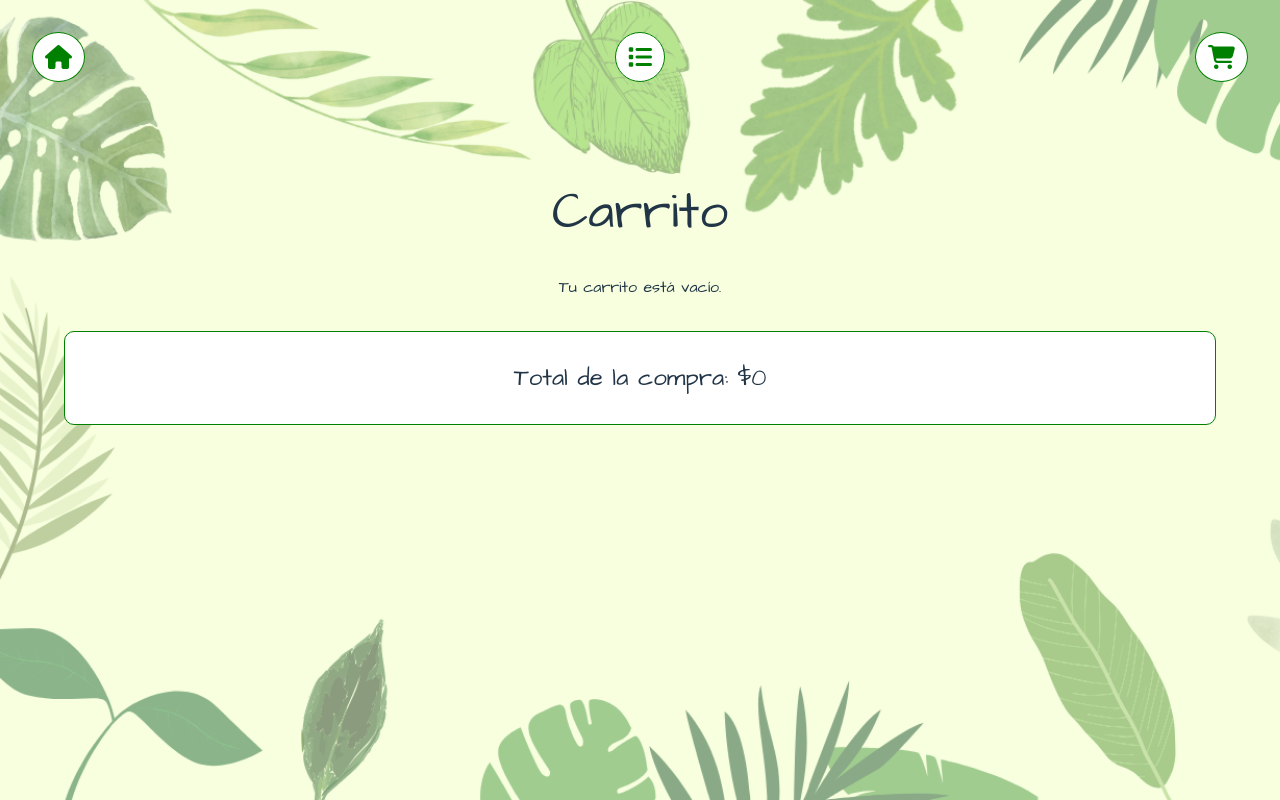
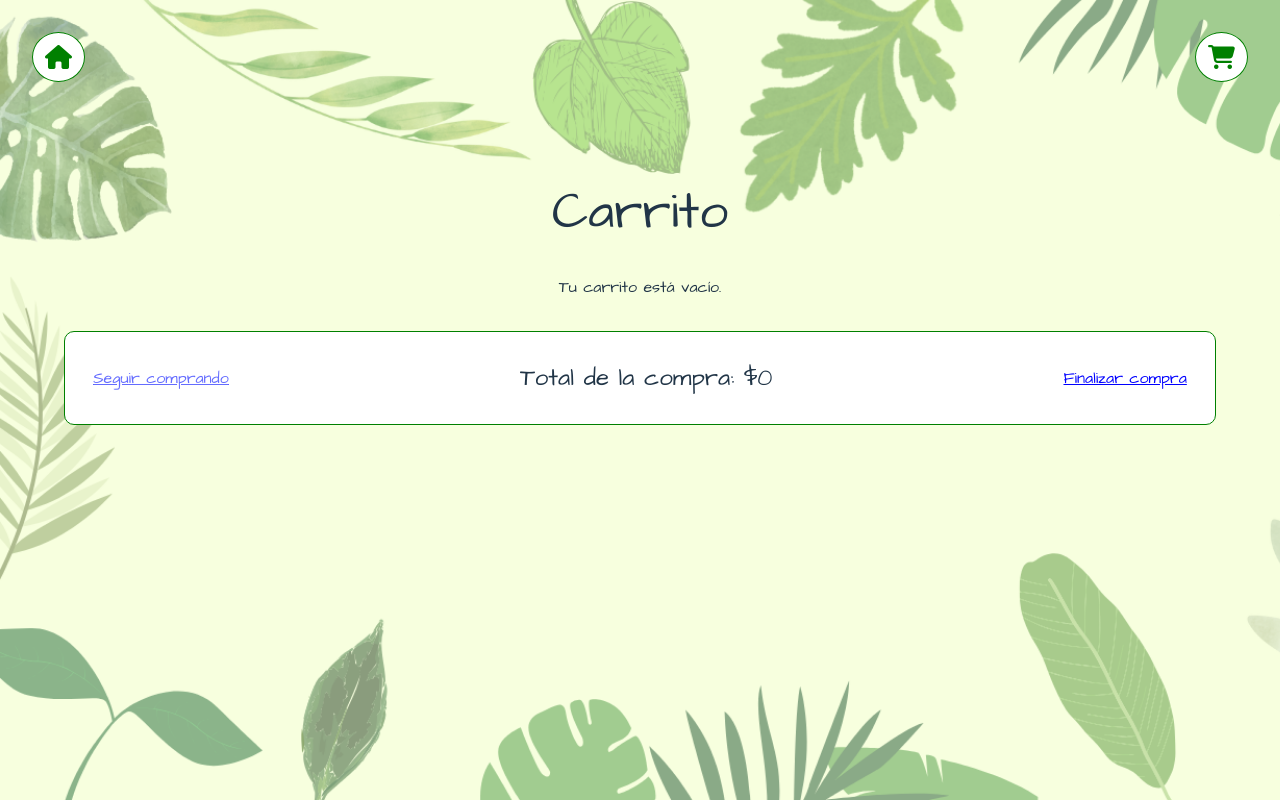
Before and after one commit to valendi/ReactGreenStore, a React (Vite) app: page /#/cart in a window 1280 px wide. Built offline with nearby package versions, Linux system fonts and the light colour scheme; a web font is replaced by a local one.

Commit message:
cart changes 2

```diff
--- a/src/App.jsx
+++ b/src/App.jsx
@@ -6,10 +6,9 @@ import Home from './pages/Home';
 import Products from './pages/Products';
 import Cart from './pages/Cart';
 
-import './App.css'
+import './App.css';
 
-
-function AppRoutes({ cartItems, handleAddToCart }) {
+function AppRoutes({ cartItems, handleAddToCart, handleIncrease, handleDecrease, handleRemove }) {
   const location = useLocation();
 
   const showHeader = location.pathname !== '/';
@@ -23,7 +22,17 @@ function AppRoutes({ cartItems, handleAddToCart }) {
       <Routes>
         <Route path="/" element={<Home />} />
         <Route path="/products" element={<Products onAddToCart={handleAddToCart} />} />
-        <Route path="/cart" element={<Cart cartItems={cartItems} />} />
+        <Route
+          path="/cart"
+          element={
+            <Cart
+              cartItems={cartItems}
+              onIncrease={handleIncrease}
+              onDecrease={handleDecrease}
+              onRemove={handleRemove}
+            />
+          }
+        />
       </Routes>
     </>
   );
@@ -33,10 +42,10 @@ function App() {
   const [cartItems, setCartItems] = useState([]);
 
   const handleAddToCart = (product) => {
-    setCartItems(prevItems => {
-      const existingItem = prevItems.find(item => item.id === product.id);
+    setCartItems((prevItems) => {
+      const existingItem = prevItems.find((item) => item.id === product.id);
       if (existingItem) {
-        return prevItems.map(item =>
+        return prevItems.map((item) =>
           item.id === product.id
             ? { ...item, quantity: item.quantity + 1 }
             : item
@@ -48,9 +57,39 @@ function App() {
     alert('Artículo agregado al carrito');
   };
 
+  const handleIncrease = (id) => {
+    setCartItems((prevItems) =>
+      prevItems.map((item) =>
+        item.id === id ? { ...item, quantity: item.quantity + 1 } : item
+      )
+    );
+  };
+
+  const handleDecrease = (id) => {
+    setCartItems((prevItems) =>
+      prevItems.flatMap((item) =>
+        item.id === id
+          ? item.quantity > 1
+            ? [{ ...item, quantity: item.quantity - 1 }]
+            : []
+          : [item]
+      )
+    );
+  };
+
+  const handleRemove = (id) => {
+    setCartItems((prevItems) => prevItems.filter((item) => item.id !== id));
+  };
+
   return (
     <Router>
-      <AppRoutes cartItems={cartItems} handleAddToCart={handleAddToCart} />
+      <AppRoutes
+        cartItems={cartItems}
+        handleAddToCart={handleAddToCart}
+        handleIncrease={handleIncrease}
+        handleDecrease={handleDecrease}
+        handleRemove={handleRemove}
+      />
     </Router>
   );
 }
--- a/src/components/Header.jsx
+++ b/src/components/Header.jsx
@@ -13,7 +13,6 @@ function Header({ cartCount }) {
       <nav>
         <ul className='navbar'>
         <li><Link to="/"><i className="fa-solid fa-house"></i></Link></li>
-        <li><Link to="/products"><i className="fa-solid fa-list"></i></Link></li>
         <li><Link to="/cart"><i className="fa-solid fa-cart-shopping"><CartIcon cartCount={cartCount} /></i></Link></li>
       </ul>
       </nav>
--- a/src/pages/Cart.jsx
+++ b/src/pages/Cart.jsx
@@ -1,29 +1,35 @@
-import '../styles/cart.css'
+import '../styles/cart.css';
+import { Link } from 'react-router-dom';
 
-function Cart({ cartItems }) {
-
+function Cart({ cartItems, onIncrease, onDecrease, onRemove }) {
   const totalPrice = cartItems.reduce(
     (total, item) => total + item.price * item.quantity,
     0
   );
 
   return (
-    <div>
-      <div className='cart-container'>
+    <div className="cart-container">
       <h1>Carrito</h1>
-        <div className='cart-products'>
+      <div className="cart-products">
         {cartItems.length === 0 ? (
           <p>Tu carrito está vacío.</p>
         ) : (
           <ul>
-              {cartItems.map(item => (
+            {cartItems.map((item) => (
               <li key={item.id} className="cart-product-item">
                 <img src={item.image} alt={item.name} width={120} />
-                  <div className='item-info'>
+                <div className="item-info">
                   <h3>{item.name}</h3>
                   <p>Precio: ${item.price}</p>
-                    <p>Cantidad: {item.quantity}</p>
+                  <div className="quantity-controls">
+                    <button onClick={() => onDecrease(item.id)}>-</button>
+                    <span id='itemQuant'>{item.quantity}</span>
+                    <button onClick={() => onIncrease(item.id)}>+</button>
+                  </div>
                   <p>Total: ${item.price * item.quantity}</p>
+                  <button className="remove-btn" onClick={() => onRemove(item.id)}>
+                    Eliminar
+                  </button>
                 </div>
               </li>
             ))}
@@ -31,9 +37,11 @@ function Cart({ cartItems }) {
         )}
 
         <div className="cart-total">
+          <button className="link-cart">
+            <Link to="/products">Seguir comprando</Link>
+          </button>
           <h2>Total de la compra: ${totalPrice}</h2>
-      </div>
-
+          <button className="link-cart">Finalizar compra</button>
         </div>
       </div>
     </div>
--- a/src/styles/cart.css
+++ b/src/styles/cart.css
@@ -36,3 +36,20 @@ li.cart-product-item, .cart-total{
     font-weight: bold;
     text-decoration: underline;
 }
+
+.cart-total{
+    display: flex;
+    justify-content: space-between;
+}
+
+button.link-cart{
+    background-color: white;
+    color: blue;
+    text-decoration: underline;
+    font-weight: bold
+}
+
+span#itemQuant{
+    margin: 0.5em;
+    font-size: 1.5em;
+}
```
Also changed, not shown: src/components/CartBtn.jsx (line endings or trailing spaces). Lines whose indentation alone changed are shown as unchanged.
